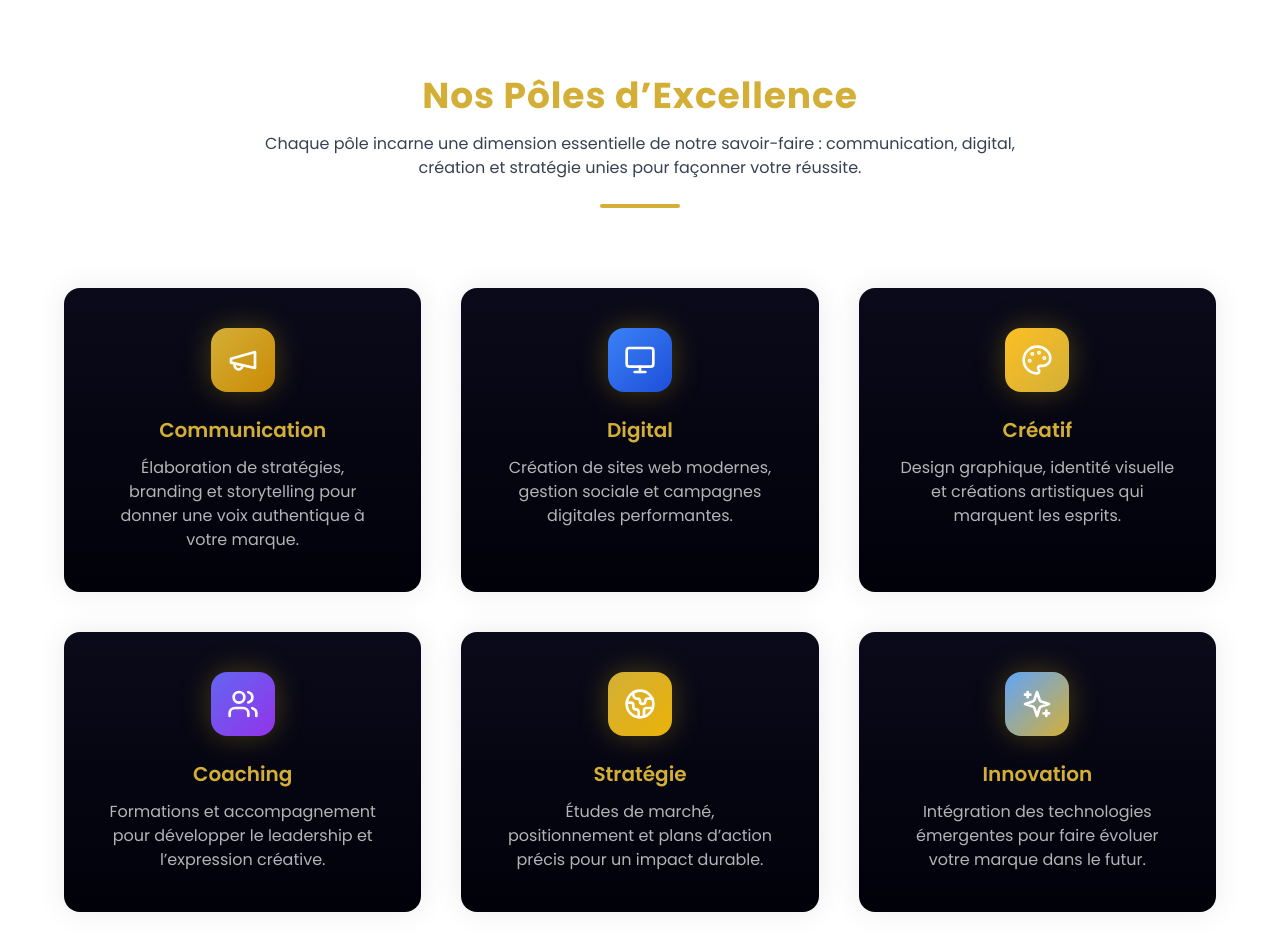
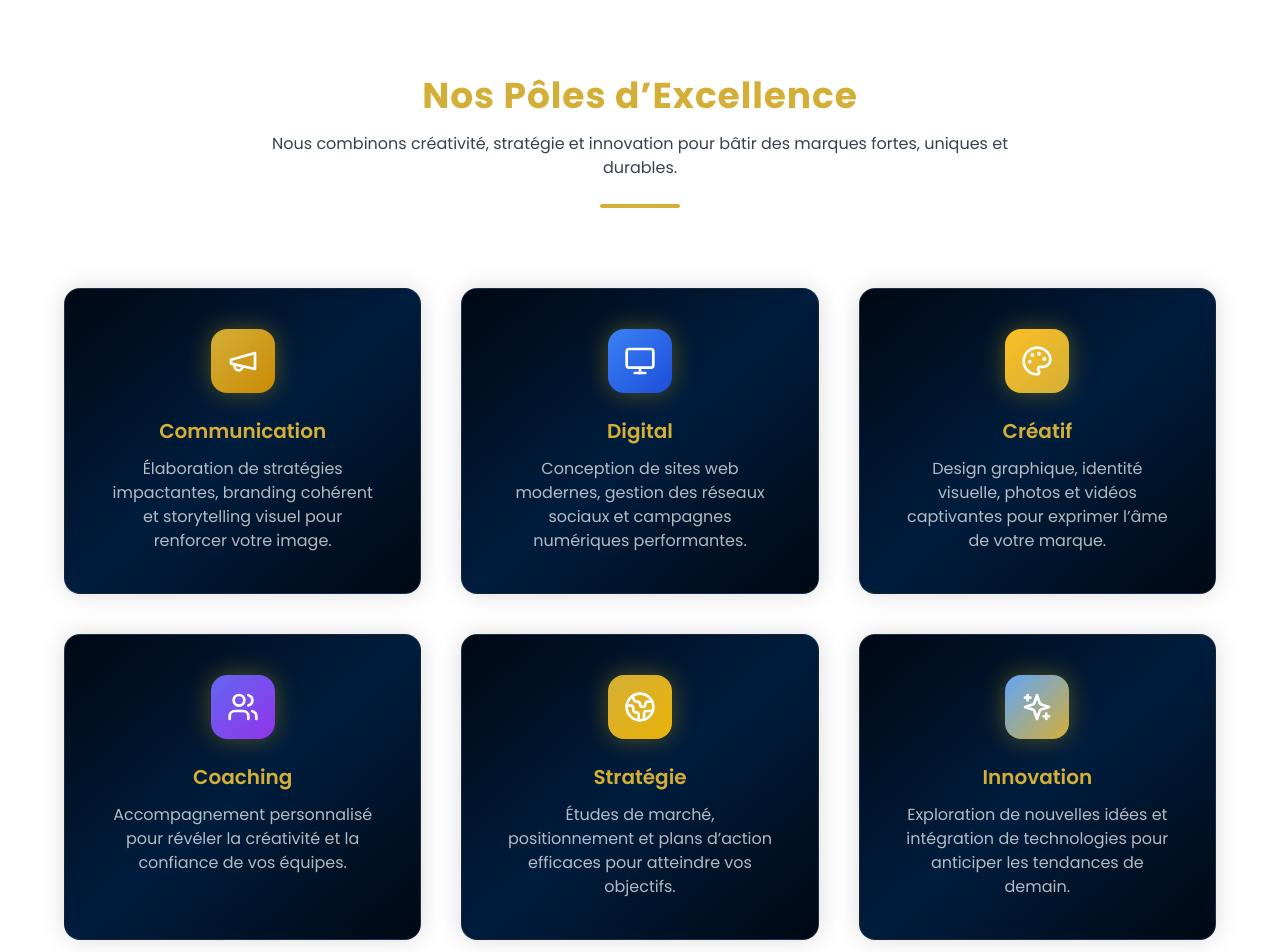
Before and after one commit to adjoeugenie2020-code/glowempire, a React (Vite) app: page / in a window 1280 px wide. Shown: the part 900-1852 px from the top of the page. Built offline with nearby package versions, Linux system fonts and the light colour scheme.

Commit message:
Updated Home.tsx

```diff
--- a/src/pages/Home.tsx
+++ b/src/pages/Home.tsx
@@ -86,9 +86,8 @@ const Home = () => {
       Nos Pôles d’Excellence
     </h2>
     <p className="text-gray-700 max-w-3xl mx-auto">
-      Chaque pôle incarne une dimension essentielle de notre savoir-faire :
-      communication, digital, création et stratégie unies pour façonner votre
-      réussite.
+      Nous combinons créativité, stratégie et innovation pour bâtir des marques
+      fortes, uniques et durables.
     </p>
     <div className="w-20 h-1 bg-gold mx-auto mt-6 rounded-full"></div>
   </div>
@@ -101,17 +100,18 @@ const Home = () => {
         whileInView={{ opacity: 1, y: 0 }}
         transition={{ duration: 0.8, delay: index * 0.1 }}
         viewport={{ once: true }}
-        className="relative rounded-2xl p-10 text-center overflow-hidden shadow-[0_0_30px_#00000015] bg-gradient-to-b from-[#0A0A1A] to-[#01010A]"
+        className="relative rounded-2xl p-10 text-center overflow-hidden shadow-[0_0_25px_#00000025]
+                   bg-gradient-to-br from-[#000814] via-[#001D3D] to-[#000814] border border-white/10"
       >
-        {/* Animation “halo de lune” */}
+        {/* Halo lunaire animé */}
         <div className="absolute inset-0 flex items-center justify-center">
-          <div className="w-40 h-40 bg-gradient-radial from-white/10 to-transparent rounded-full blur-3xl animate-pulse-slow"></div>
+          <div className="w-48 h-48 bg-gradient-radial from-white/10 to-transparent rounded-full blur-3xl animate-pulse-slow"></div>
         </div>
 
         {/* Contenu */}
         <div className="relative z-10">
           <div
-            className={`w-16 h-16 mx-auto mb-6 rounded-2xl flex items-center justify-center bg-gradient-to-br ${service.color} shadow-[0_0_30px_#FFD70040]`}
+            className={`w-16 h-16 mx-auto mb-6 rounded-2xl flex items-center justify-center bg-gradient-to-br ${service.color} shadow-[0_0_25px_#FFD70050]`}
           >
             <service.icon className="w-8 h-8 text-white" />
           </div>
@@ -121,38 +121,32 @@ const Home = () => {
 
           {service.title === 'Communication' && (
             <p className="text-white/70">
-              Élaboration de stratégies, branding et storytelling pour donner
-              une voix authentique à votre marque.
+              Élaboration de stratégies impactantes, branding cohérent et storytelling visuel pour renforcer votre image.
             </p>
           )}
           {service.title === 'Digital' && (
             <p className="text-white/70">
-              Création de sites web modernes, gestion sociale et campagnes
-              digitales performantes.
+              Conception de sites web modernes, gestion des réseaux sociaux et campagnes numériques performantes.
             </p>
           )}
           {service.title === 'Créatif' && (
             <p className="text-white/70">
-              Design graphique, identité visuelle et créations artistiques qui
-              marquent les esprits.
+              Design graphique, identité visuelle, photos et vidéos captivantes pour exprimer l’âme de votre marque.
             </p>
           )}
           {service.title === 'Coaching' && (
             <p className="text-white/70">
-              Formations et accompagnement pour développer le leadership et
-              l’expression créative.
+              Accompagnement personnalisé pour révéler la créativité et la confiance de vos équipes.
             </p>
           )}
           {service.title === 'Stratégie' && (
             <p className="text-white/70">
-              Études de marché, positionnement et plans d’action précis pour un
-              impact durable.
+              Études de marché, positionnement et plans d’action efficaces pour atteindre vos objectifs.
             </p>
           )}
           {service.title === 'Innovation' && (
             <p className="text-white/70">
-              Intégration des technologies émergentes pour faire évoluer votre
-              marque dans le futur.
+              Exploration de nouvelles idées et intégration de technologies pour anticiper les tendances de demain.
             </p>
           )}
         </div>
@@ -161,7 +155,7 @@ const Home = () => {
   </div>
 </section>
 
-{/* Animation personnalisée pour halo lunaire */}
+{/* Animation pour le halo lunaire */}
 <style jsx>{`
   @keyframes pulse-slow {
     0% {
```
